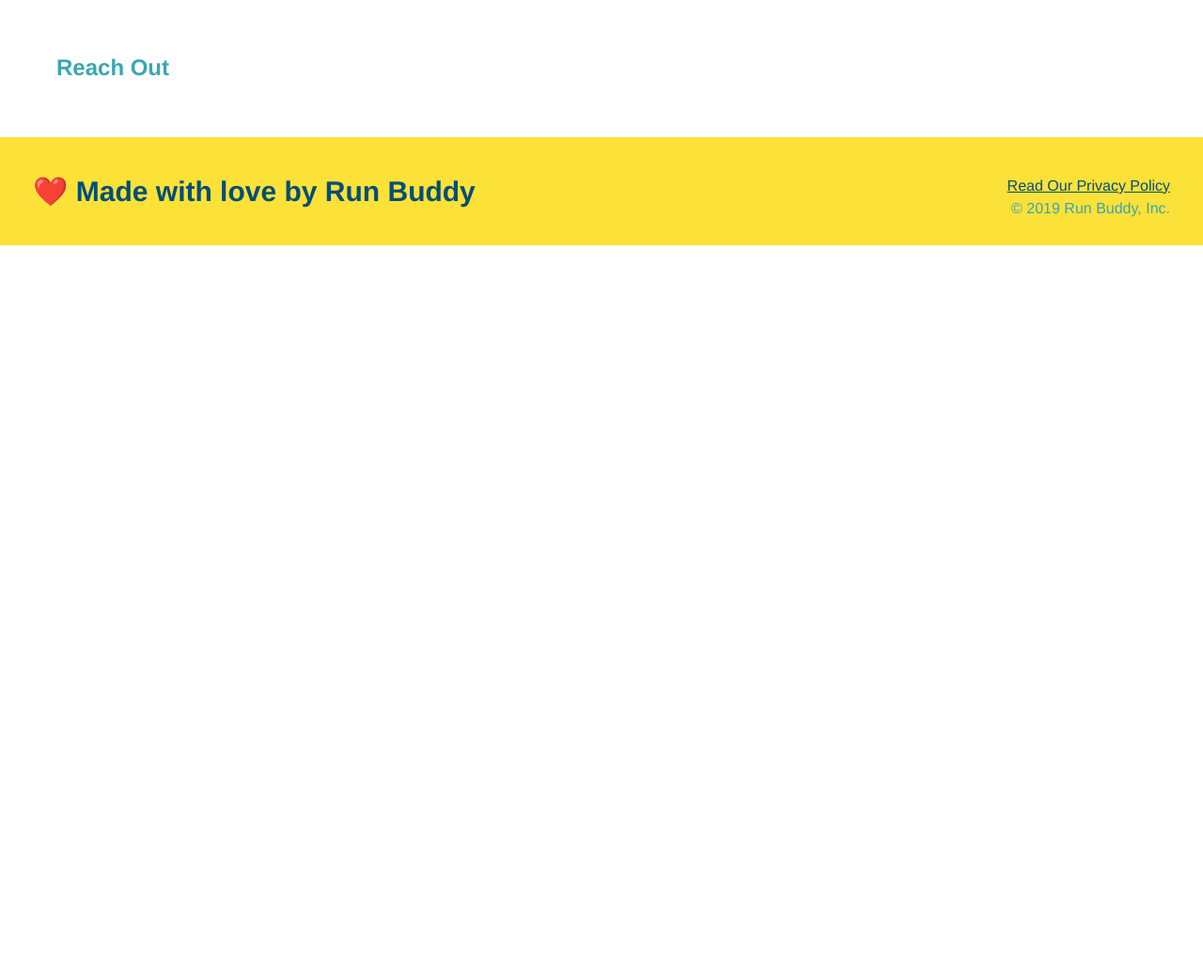
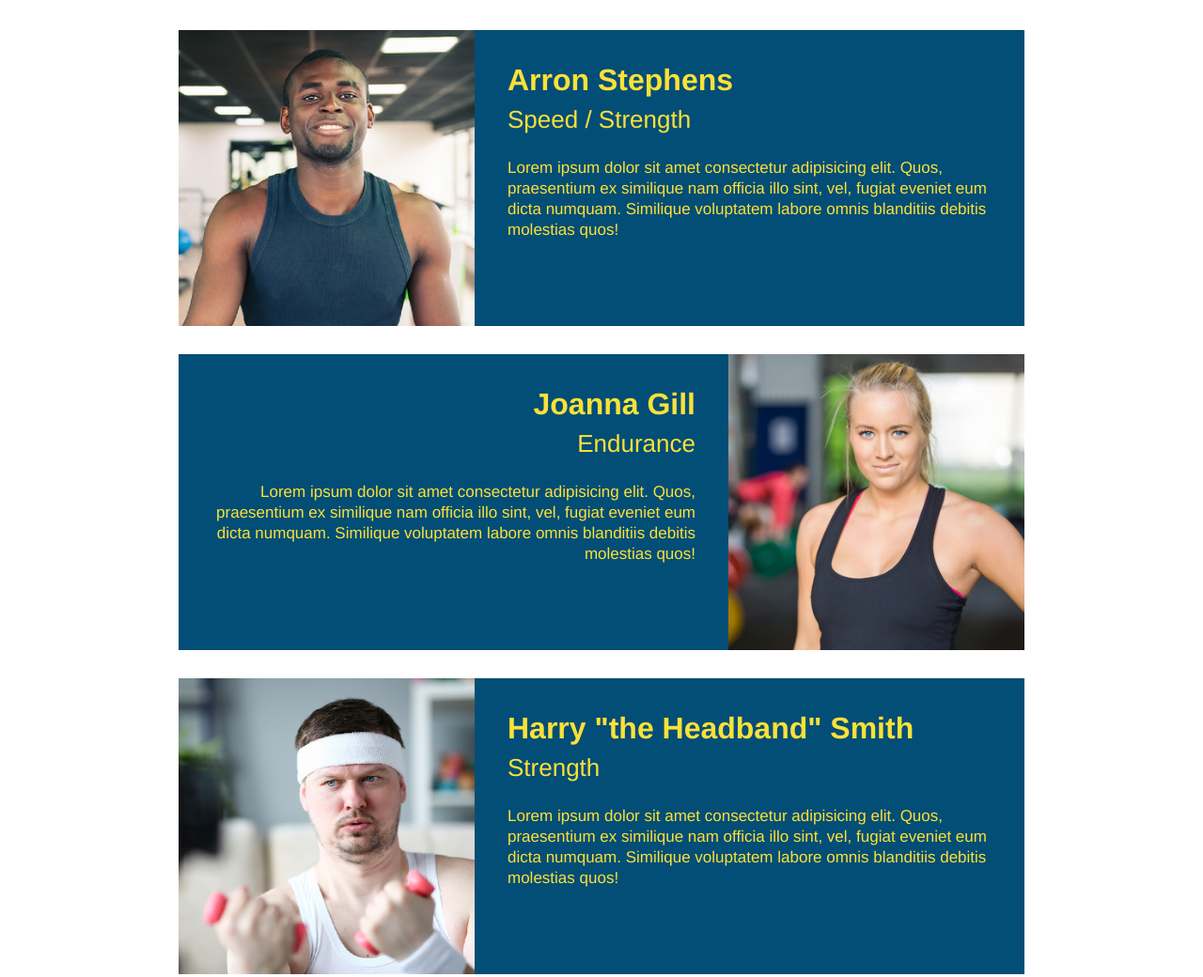
Before and after one commit to Joshuawd190/run-buddy, a plain HTML site: page index.html in a window 1280 px wide. Shown: the part 2846-3886 px from the top of the page at 94% size. Before the commit the page ends 3107 px from the top, so only its background shows below. Drawn offline with Linux system fonts and the light colour scheme.

Commit message:
meet the trainers section

```diff
--- a/assets/css/style.css
+++ b/assets/css/style.css
@@ -3,7 +3,13 @@
   padding: 0;
   box-sizing: border-box;
 }
+.text-left {
+  text-align: left;
+}
 
+.text-right {
+  text-align: right;
+}
 body {
   font-family: Helvetica, Arial, sans-serif;
   color: #39a6b2;
@@ -166,3 +172,37 @@ section h3 {
 .secondary-border {
   border-color: #39a6b2;
 }
+
+/*Trainers Section*/
+.trainers {
+  text-align: center;
+}
+.trainer {
+  width: 900px;
+  margin: 0 auto 30px auto;
+  background: #024e76;
+  color: #fce138;
+  overflow: auto;
+}
+.trainer img {
+  width: 35%;
+  float: left;
+}
+.trainer-bio {
+  padding: 35px;
+  float: left;
+  width: 65%;
+}
+.trainer-bio h3 {
+  font-size: 32px;
+  margin-bottom: 8px;
+}
+.trainer-bio h4 {
+  font-weight: lighter;
+  font-size: 26px;
+  margin-bottom: 25px;
+}
+.trainer-bio p {
+  font-size: 17px;
+  line-height: 1.3;
+}
--- a/index.html
+++ b/index.html
@@ -122,13 +122,62 @@
       <div>
         <img src="./assets/Images/step-4.svg" alt="" />
         <h3>Step 4: <span>See Results.</span></h3>
-        <p>Bi-weekly checkins with your tainer will keep you focused</p>
+        <p>Bi-weekly checkins with your trainer will keep you focused</p>
       </div>
     </section>
 
     <!--"meet the trainers" Section-->
-    <section>
-      <h2>Meet The Trainers</h2>
+    <section id="your-trainers" class="trainers">
+      <h2 class="section-title primary-border">Meet The Trainers</h2>
+      <article class="trainer">
+        <img
+          src="./assets/Images/trainer-1.jpg"
+          alt="Arron Stephens in his workout clothes, ready to pump iron"
+        />
+        <div class="trainer-bio text-left">
+          <h3>Arron Stephens</h3>
+          <h4>Speed / Strength</h4>
+          <p>
+            Lorem ipsum dolor sit amet consectetur adipisicing elit. Quos,
+            praesentium ex similique nam officia illo sint, vel, fugiat eveniet
+            eum dicta numquam. Similique voluptatem labore omnis blanditiis
+            debitis molestias quos!
+          </p>
+        </div>
+      </article>
+
+      <article class="trainer">
+        <div class="trainer-bio text-right">
+          <h3>Joanna Gill</h3>
+          <h4>Endurance</h4>
+          <p>
+            Lorem ipsum dolor sit amet consectetur adipisicing elit. Quos,
+            praesentium ex similique nam officia illo sint, vel, fugiat eveniet
+            eum dicta numquam. Similique voluptatem labore omnis blanditiis
+            debitis molestias quos!
+          </p>
+        </div>
+        <img
+          src="./assets/Images/trainer-2.jpg"
+          alt="Joanna Gill cooling off after a workout"
+        />
+      </article>
+      <article class="trainer">
+        <img
+          src="./assets/Images/trainer-3.jpg"
+          alt="Harry Smith wearing a headband and lifting comically small pink weights"
+        />
+        <div class="trainer-bio text-left">
+          <h3>Harry "the Headband" Smith</h3>
+          <h4>Strength</h4>
+          <p>
+            Lorem ipsum dolor sit amet consectetur adipisicing elit. Quos,
+            praesentium ex similique nam officia illo sint, vel, fugiat eveniet
+            eum dicta numquam. Similique voluptatem labore omnis blanditiis
+            debitis molestias quos!
+          </p>
+        </div>
+      </article>
     </section>
 
     <!--"reach out" section-->
```
Also changed, not shown: assets/Images/trainer-1.jpg (added), assets/Images/trainer-2.jpg (added), assets/Images/trainer-3.jpg (added).
